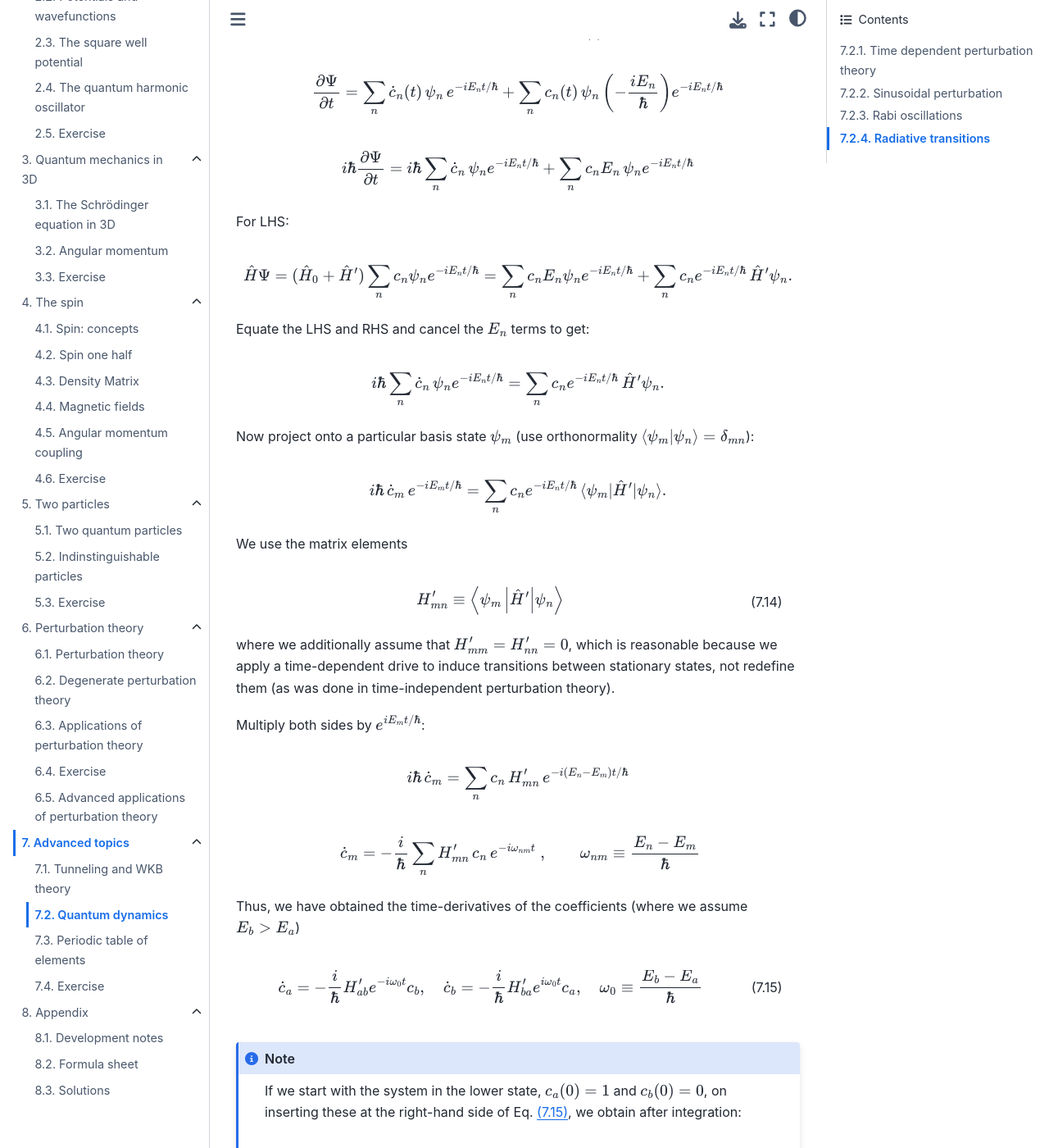
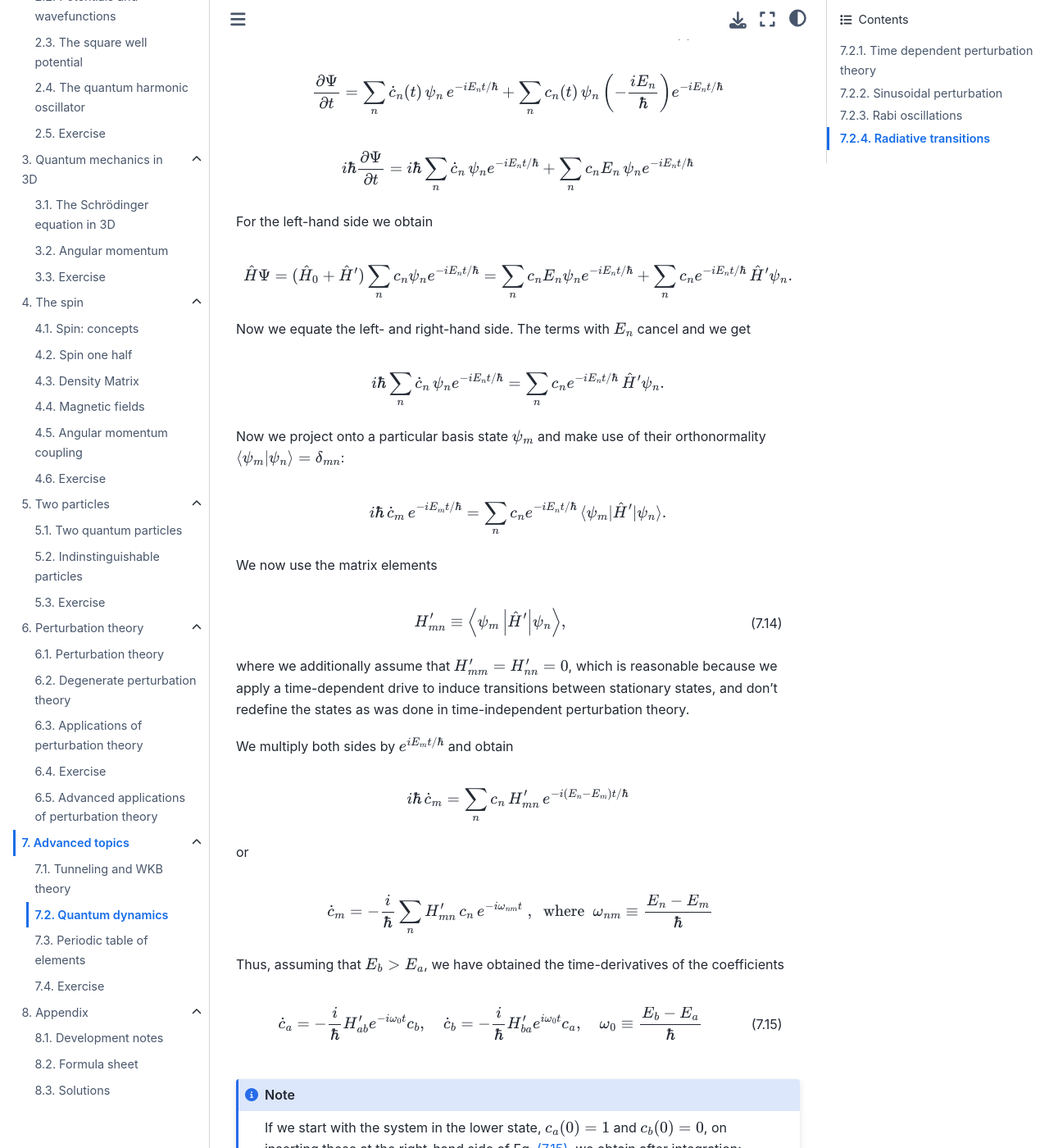
Before and after one commit to wolfgangasdf/iqp-book, a Jupyter Book: the page built from ad-quantum-dynamics.md, in a window 1280 px wide and 1400 px high, scrolled down 1104 px. Shown: the whole window at 82% size. Built offline with Jupyter Book 1.0.4 settings and Sphinx 7.4.7 and the Sphinx Book theme 1.1.4, drawn with Linux system fonts in a browser that asks for light colours; some of the changed text lies outside the part shown.

Commit message:
small changes

````diff
--- a/ad-quantum-dynamics.md
+++ b/ad-quantum-dynamics.md
@@ -40,7 +40,9 @@ $$\Psi(t)=c_a(t) \psi_a e^{-i E_a t / \hbar}+c_b(t) \psi_b e^{-i E_b t / \hbar}$
 
 In absence of a perturbation the two constants $c_i$ are time-independent and the state will *wiggle* with the two eigen-energies.
 
-We now assume that we are in a particular state, this means that we know $c_i(t=0)$. Now we add a time-dependent perturbation $\hat{H}^{\prime}(t)$, and we plug the state in the time-dependent Schrödinger equation.
+{{slidetag}}
+
+We now assume that the system is in a particular state, this means that we know $c_i(t=0)$. Now we add a time-dependent perturbation $\hat{H}^{\prime}(t)$, and we plug the state in the time-dependent Schrödinger equation.
 
 $$\hat{H} \Psi=i \hbar \frac{\partial \Psi}{\partial t}, \quad \text { where } \quad \hat{H}=\hat{H}_0+\hat{H}^{\prime}(t)$$(ad-qd-4)
 
@@ -51,7 +53,7 @@ $$
 \hat H_0\psi_n=E_n\psi_n.
 $$
 
-For the RHS of the Schrödinger equation, differentiate $\Psi(t)$:
+For the right-hand side of the Schrödinger equation, we differentiate $\Psi(t)$:
 
 $$
 \frac{\partial\Psi}{\partial t}=\sum_n \dot c_n(t)\,\psi_n\,e^{-iE_n t/\hbar}
@@ -63,46 +65,48 @@ i\hbar\frac{\partial\Psi}{\partial t}
 = i\hbar\sum_n \dot c_n\,\psi_n e^{-iE_n t/\hbar} + \sum_n c_n E_n\,\psi_n e^{-iE_n t/\hbar}
 $$
 
-For LHS:
+For the left-hand side we obtain
 
 $$
 \hat H\Psi = (\hat H_0+\hat H')\sum_n c_n\psi_n e^{-iE_n t/\hbar}
 = \sum_n c_n E_n\psi_n e^{-iE_n t/\hbar} + \sum_n c_n e^{-iE_n t/\hbar}\,\hat H'\psi_n.
 $$
 
-Equate the LHS and RHS and cancel the $E_n$ terms to get:
+Now we equate the left- and right-hand side. The terms with $E_n$ cancel and we get
 
 $$
 i\hbar\sum_n \dot c_n\,\psi_n e^{-iE_n t/\hbar}
 = \sum_n c_n e^{-iE_n t/\hbar}\,\hat H'\psi_n.
 $$
 
-Now project onto a particular basis state $\psi_m$ (use orthonormality $\langle\psi_m|\psi_n\rangle=\delta_{mn}$):
+Now we project onto a particular basis state $\psi_m$ and make use of their orthonormality $\langle\psi_m|\psi_n\rangle=\delta_{mn}$:
 
 $$
 i\hbar\,\dot c_m\,e^{-iE_m t/\hbar}
 = \sum_n c_n e^{-iE_n t/\hbar}\,\langle\psi_m|\hat H'|\psi_n\rangle.
 $$
 
-We use the matrix elements
+We now use the matrix elements
 
-$$H_{m n}^{\prime} \equiv\left\langle\psi_m\left|\hat{H}^{\prime}\right| \psi_n\right\rangle$$(ad-qd-5)
+$$H_{m n}^{\prime} \equiv\left\langle\psi_m\left|\hat{H}^{\prime}\right| \psi_n\right\rangle,$$(ad-qd-5)
 
-where we additionally assume that $H_{mm}'=H_{nn}'=0$, which is reasonable because we apply a time-dependent drive to induce transitions between stationary states, not redefine them (as was done in time-independent perturbation theory).
+where we additionally assume that $H_{mm}'=H_{nn}'=0$, which is reasonable because we apply a time-dependent drive to induce transitions between stationary states, and don't redefine the states as was done in time-independent perturbation theory.
 
-Multiply both sides by $e^{iE_m t/\hbar}$:
+We multiply both sides by $e^{iE_m t/\hbar}$ and obtain
 
 $$
 i\hbar\,\dot c_m
 = \sum_n c_n\,H'_{mn}\,e^{-i(E_n-E_m)t/\hbar}
 $$
 
+or
+
 $$
 {\;\dot c_m = -\frac{i}{\hbar}\sum_n H'_{mn}\,c_n\,e^{-i\omega_{nm}t}\;},
-\qquad \omega_{nm}\equiv\frac{E_n-E_m}{\hbar}
+\; \text{ where }\; \omega_{nm}\equiv\frac{E_n-E_m}{\hbar}
 $$
 
-Thus, we have obtained the time-derivatives of the coefficients (where we assume $E_b\gt E_a$)
+Thus, assuming that $E_b\gt E_a$, we have obtained the time-derivatives of the coefficients
 
 $$\dot{c}_a=-\frac{i}{\hbar} H_{a b}^{\prime} e^{-i \omega_0 t} c_b, \quad \dot{c}_b=-\frac{i}{\hbar} H_{b a}^{\prime} e^{i \omega_0 t} c_a,\quad \omega_0 \equiv \frac{E_b-E_a}{\hbar}$$(pt-1st)
 
@@ -190,7 +194,7 @@ $$t_N=\frac{(2N+1)\pi}{\left|\omega_0-\omega\right|}$$(ad-qd-12)
 
 {{slidetag}}
 
-So far, we have worked with approximate (perturbative) solutions for transitions between two quantum states under a time-dependent drive. However, there is a famous result by Rabi that goes beyond approximation: if we make the rotating wave approximation right from the beginning, Eq. {eq}`pt-1st` can actually be solved exactly! While a more detailed treatment is outside the scope of this course, we obtain these exact solutions:
+So far, we have worked with approximate, perturbative, solutions for transitions between two quantum states under a time-dependent drive. However, there is a famous result by Rabi that goes beyond approximation: if we make the rotating wave approximation right from the beginning, Eq. {eq}`pt-1st` can actually be solved exactly! While a more detailed treatment is outside the scope of this course, we obtain these exact solutions:
 
 $$c_b(t)=-\frac{i}{2 \hbar \omega_r} V_{b a} e^{i\left(\omega_0-\omega\right) t / 2} \sin \left(\omega_r t\right)$$(ad-qd-13)
 
--- a/tp-indistinguishable.md
+++ b/tp-indistinguishable.md
@@ -100,7 +100,7 @@ This classifies the quantum behaviour of particles in a very fundamental way - p
 
 So far we have discussed indistinguishable particles in 3D, where exchange symmetry allows only two possibilities. However, in 2D systems such as those that appear in the quantum hall effect, the situation is richer. When two particles are exchanged, the wavefunction is not restricted to pick up only a phase of $\pm 1$. Instead, it can acquire any phase $e^{i\theta}$, or even undergo a more general unitary transformation. Such quasiparticles are called **anyons**.
 
-In a special class of anyons which are called non-Abelian anyons, the order in which exchanges (called *braids*) are performed matters - giving rise to a kind of “quantum memory” stored in the system’s topology. This is precisely the principle behind **topological quantum computing**. Since the information stored depends only on the *topology* of the braids (not on microscopic details), it is inherently protected from many sources of noise and decoherence.
+In a special class of anyons which are called non-Abelian anyons, the order in which exchanges (called *braids*) are performed matters - giving rise to a kind of “quantum memory” stored in the system’s topology. This is precisely the principle behind **topological quantum computing**. Since the information stored depends only on the *topology* of the braids and not on microscopic details, it is inherently protected from many sources of noise and decoherence.
 
 ```{figure} figures/two-particles/anyons.png
 ---
````
Also changed, not shown: other parts of ad-quantum-dynamics.md (+2 -2 lines), 3d-schroedinger.md (+7 -7 lines), b-postulates.md (+8 -6 lines), pt-apps.md (+1 -1 lines), pt-ext-apps.md (+1 -0 lines).
